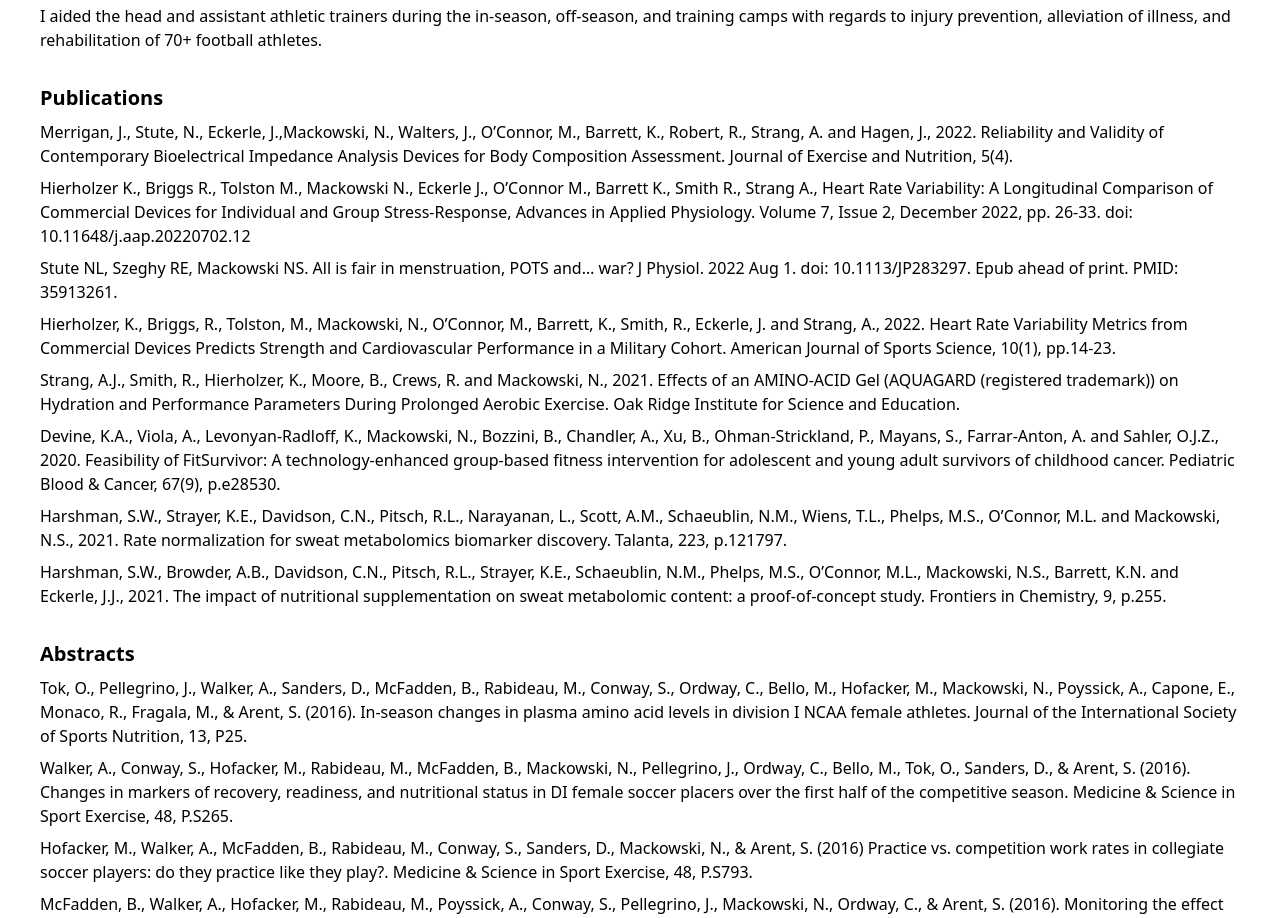
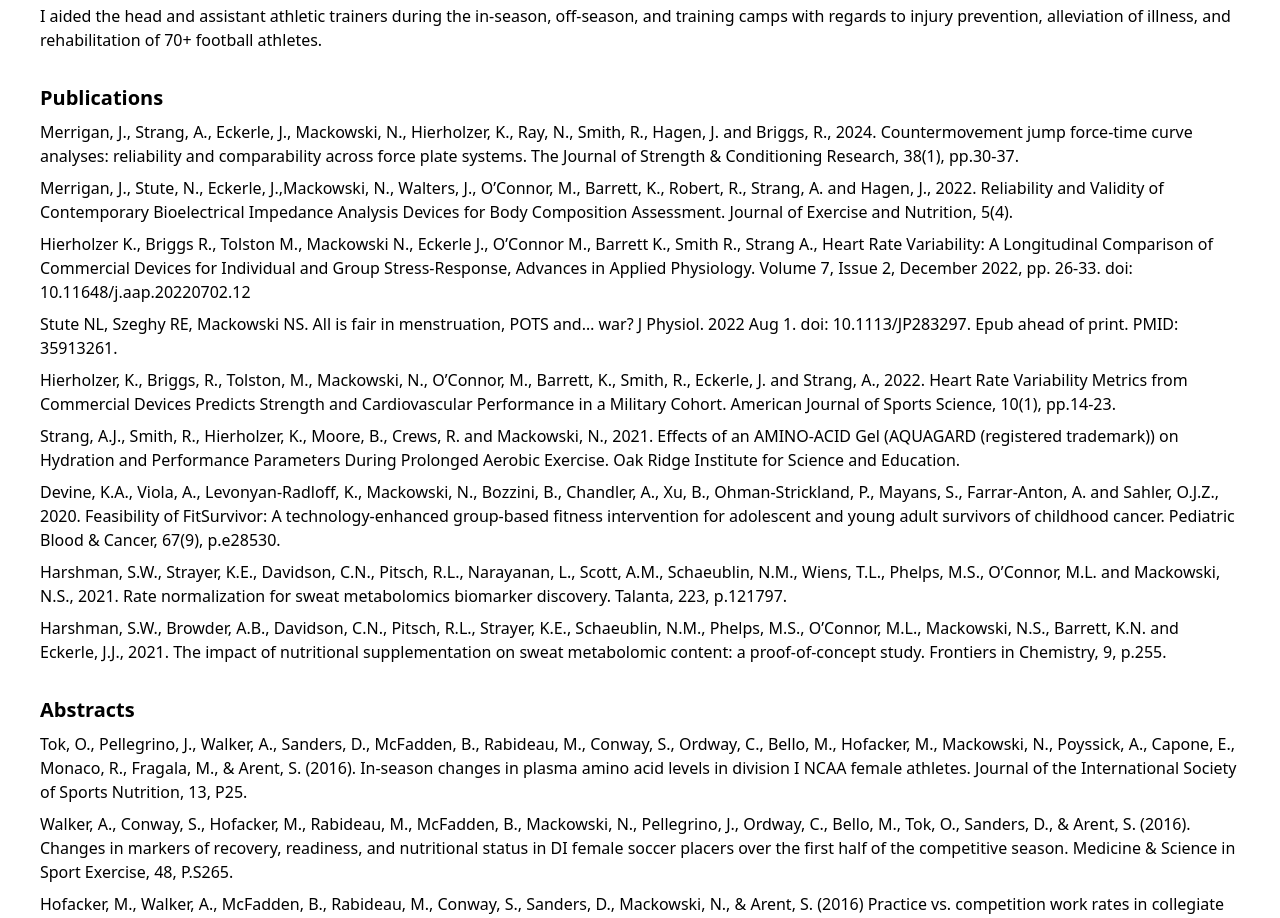
Before and after one commit to nmack41/nmdotcom, a Nuxt app: page / in a window 1280 px wide. Shown: the part 1268-2186 px from the top of the page. Built offline with nearby package versions, Linux system fonts and the light colour scheme; what tw-elements would draw is missing.

Commit message:
updated publications and changed text black to 800

```diff
--- a/pages/index.vue
+++ b/pages/index.vue
@@ -43,7 +43,7 @@
       <div v-for="(publish, index) in pub" :key="index">
         <p class="mt-2">
           <a
-            class="text-black-500 hover:text-green-700"
+            class="text-black-800 hover:text-green-700"
             :href="publink[index]"
             target="_blank"
             >{{ publish }}</a
@@ -92,6 +92,7 @@ export default {
         "CPR & AED – American Red Cross",
       ],
       pub: [
+        "Merrigan, J., Strang, A., Eckerle, J., Mackowski, N., Hierholzer, K., Ray, N., Smith, R., Hagen, J. and Briggs, R., 2024. Countermovement jump force-time curve analyses: reliability and comparability across force plate systems. The Journal of Strength & Conditioning Research, 38(1), pp.30-37.",
         "Merrigan, J., Stute, N., Eckerle, J.,Mackowski, N., Walters, J., O’Connor, M., Barrett, K., Robert, R., Strang, A. and Hagen, J., 2022. Reliability and Validity of Contemporary Bioelectrical Impedance Analysis Devices for Body Composition Assessment. Journal of Exercise and Nutrition, 5(4).",
         "Hierholzer K., Briggs R., Tolston M., Mackowski N., Eckerle J., O’Connor M., Barrett K., Smith R., Strang A., Heart Rate Variability: A Longitudinal Comparison of Commercial Devices for Individual and Group Stress-Response, Advances in Applied Physiology. Volume 7, Issue 2, December 2022, pp. 26-33. doi: 10.11648/j.aap.20220702.12",
         "Stute NL, Szeghy RE, Mackowski NS. All is fair in menstruation, POTS and… war? J Physiol. 2022 Aug 1. doi: 10.1113/JP283297. Epub ahead of print. PMID: 35913261.",
@@ -102,6 +103,7 @@ export default {
         "Harshman, S.W., Browder, A.B., Davidson, C.N., Pitsch, R.L., Strayer, K.E., Schaeublin, N.M., Phelps, M.S., O’Connor, M.L., Mackowski, N.S., Barrett, K.N. and Eckerle, J.J., 2021. The impact of nutritional supplementation on sweat metabolomic content: a proof-of-concept study. Frontiers in Chemistry, 9, p.255.",
       ],
       publink: [
+        "https://journals.lww.com/nsca-jscr/abstract/2024/01000/countermovement_jump_force_time_curve_analyses_.4.aspx",
         "https://www.journalofexerciseandnutrition.com/index.php/JEN/article/view/133",
         "https://www.sciencepublishinggroup.com/journal/paperinfo?journalid=387&doi=10.11648/j.aap.20220702.12",
         "https://physoc.onlinelibrary.wiley.com/doi/10.1113/JP283297",
```
